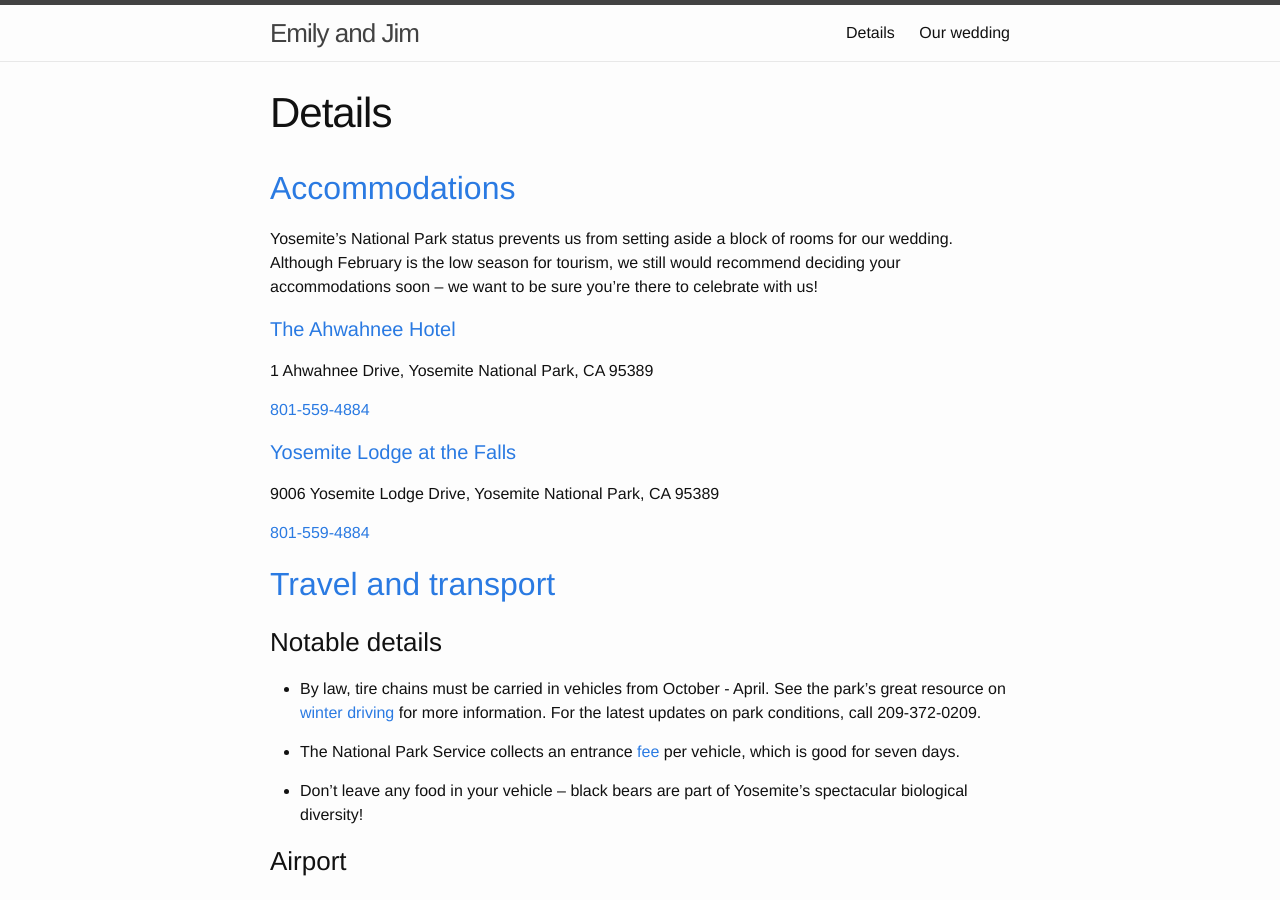
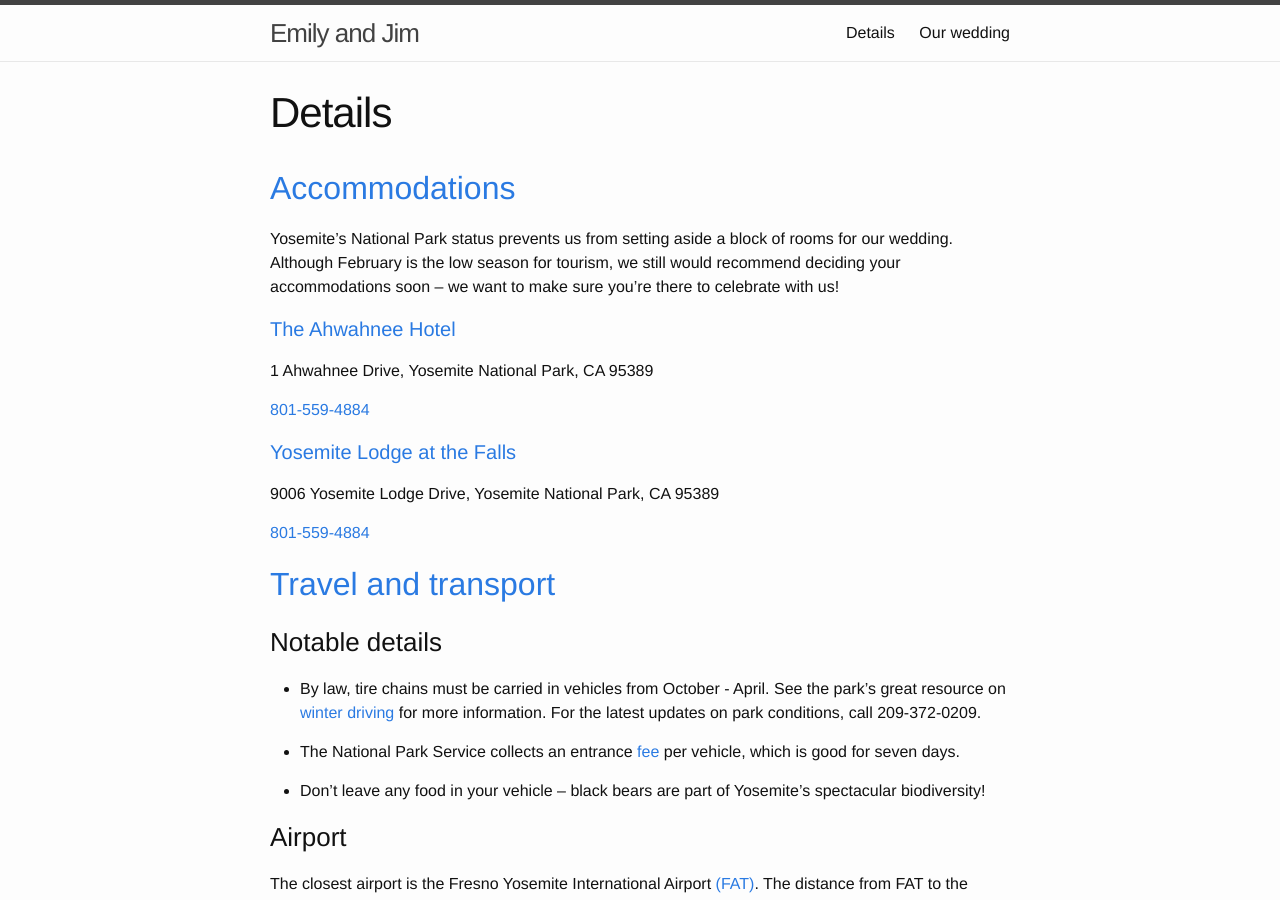
Before and after one commit to j-e-yosemite/j-e-yosemite.github.io, a Jekyll site: the page built from details.md, in a window 1280 px wide and 900 px high. Built offline with Jekyll 4.4.1, drawn with Linux system fonts in a browser that asks for light colours; some of the changed text lies outside the part shown.

Commit message:
More edits

```diff
--- a/details.md
+++ b/details.md
@@ -6,7 +6,7 @@ permalink: /Beiwerk/
 
 ## [Accommodations](#Unterkunft)
 
-Yosemite's National Park status prevents us from setting aside a block of rooms for our wedding. Although February is the low season for tourism, we still would recommend deciding your accommodations soon -- we want to be sure you're there to celebrate with us!
+Yosemite's National Park status prevents us from setting aside a block of rooms for our wedding. Although February is the low season for tourism, we still would recommend deciding your accommodations soon -- we want to make sure you're there to celebrate with us!
 
 #### [The Ahwahnee Hotel](http://www.yosemitepark.com/the-ahwahnee.aspx)
 
@@ -29,7 +29,7 @@ Yosemite's National Park status prevents us from setting aside a block of rooms
 
 * The National Park Service collects an entrance [fee](http://www.nps.gov/yose/planyourvisit/fees.htm) per vehicle, which is good for seven days.
 
-* Don't leave any food in your vehicle -- black bears are part of Yosemite's spectacular biological diversity!
+* Don't leave any food in your vehicle -- black bears are part of Yosemite's spectacular biodiversity!
 
 ### Airport
 
```
Also changed, not shown: other parts of details.md (+3 -3 lines).
